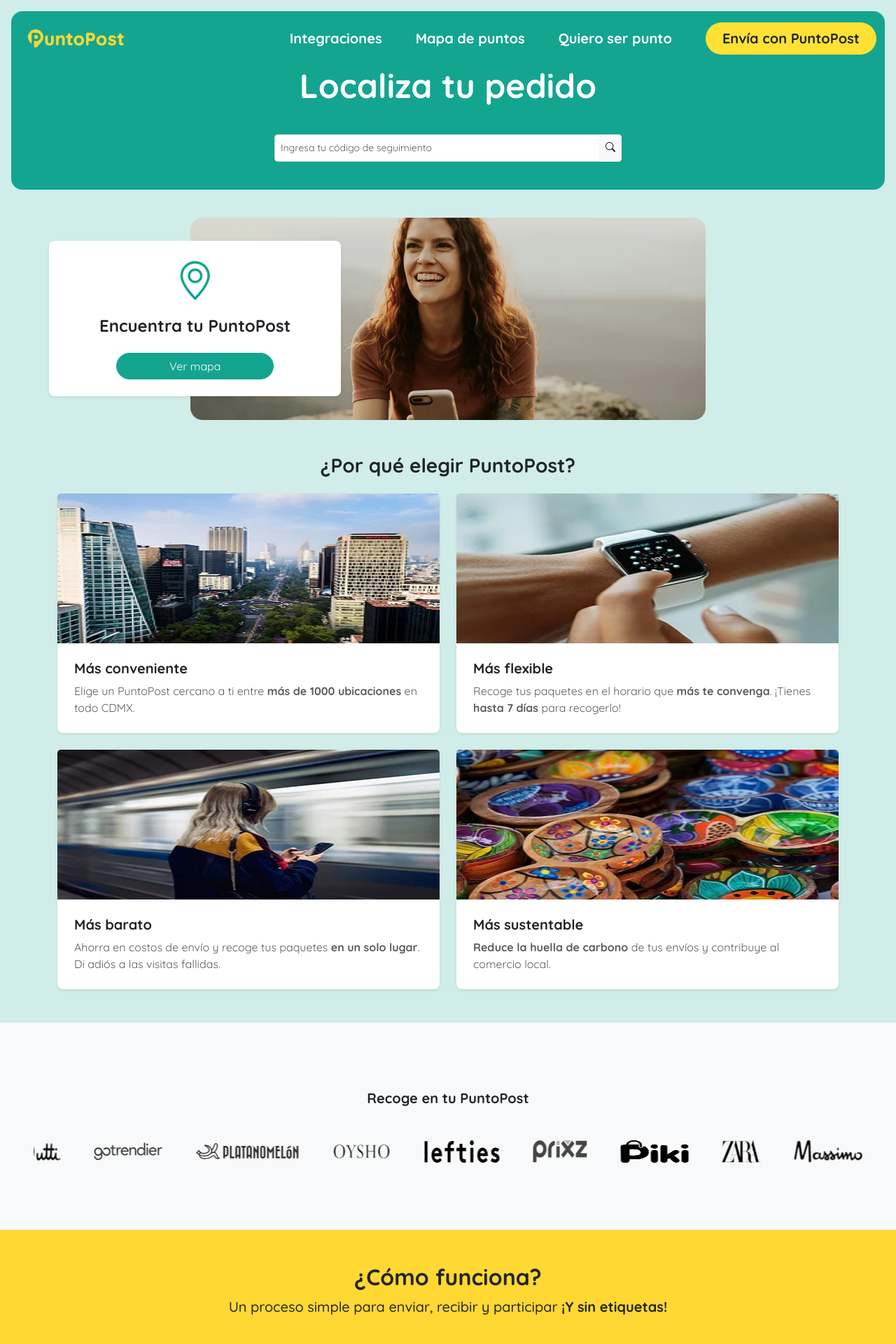
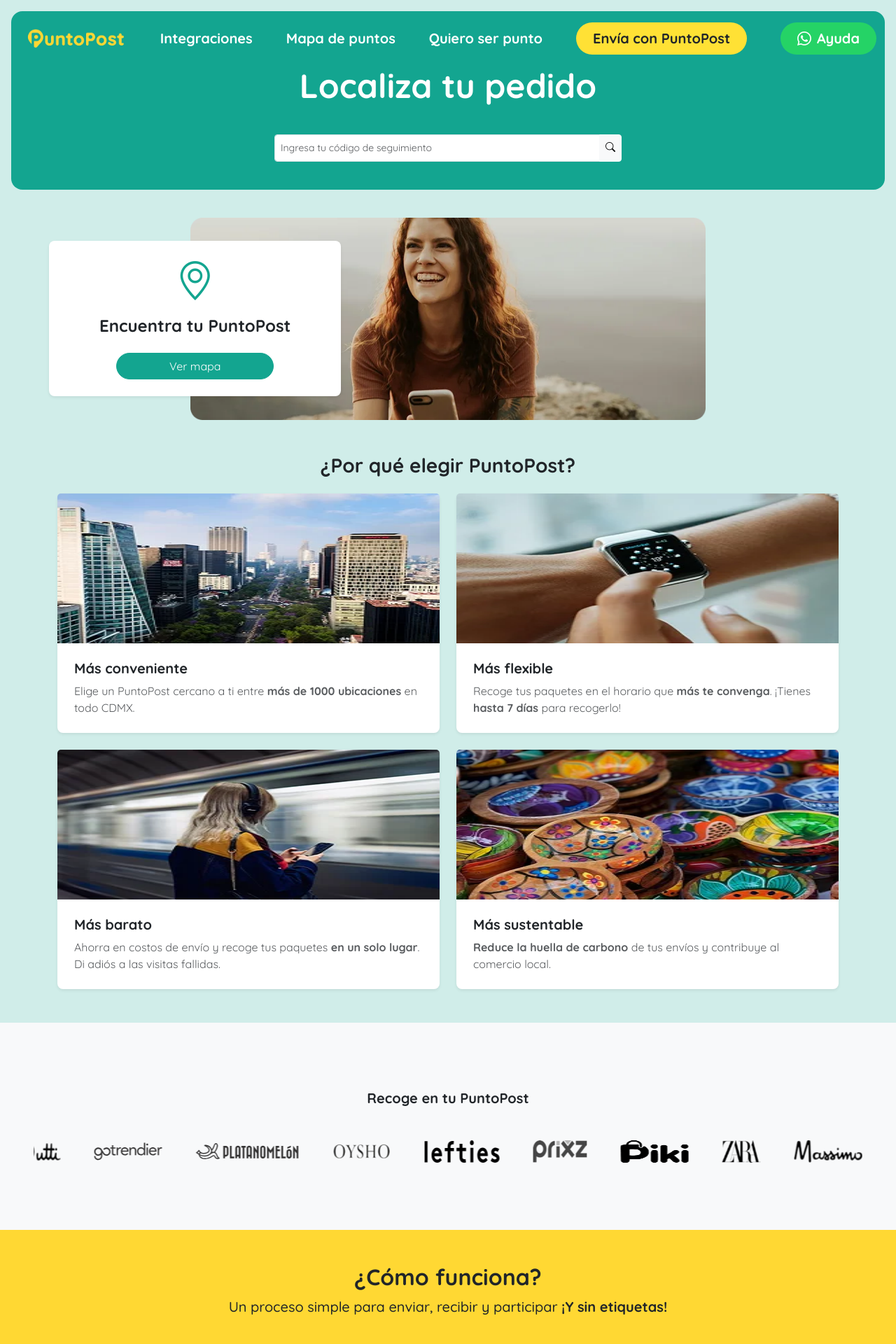
Before and after one commit to puntopost/web, a Jekyll site: the page built from index.html, in a window 1280 px wide. Shown: the top 1920 px of the page at 70% size. Built offline with Jekyll 4.4.1, drawn with Linux system fonts in a browser that asks for light colours.

Commit message:
feat: add whatsapp help button to public header
Agent-Logs-Url: https://github.com/puntopost/web/sessions/487da4f7-a8ba-47f7-9bfc-eced56400d0d

Co-authored-by: jordilolapay <97684604+jordilolapay@users.noreply.github.com>

```diff
--- a/_includes/nav.html
+++ b/_includes/nav.html
@@ -1,7 +1,8 @@
+{% assign whatsapp_url = "https://wa.me/1234567890?text=Hola%2C%20tengo%20un%20problema%20con%20la%20APP%20de%20gu%C3%ADas" %}
 <nav class="navbar navbar-dark{{ include.extra_class }}">
     <div class="{{ include.container_class | default: 'container-fluid' }}">
         <a class="navbar-brand{{ include.brand_class }}" href="/">
-            <img src="/assets/img/logo-puntopost-amarillo.webp" alt="PuntoPost Logo" style="height: 52px;">
+            <img src="/assets/img/logo-puntopost-amarillo.webp" alt="PuntoPost Logo" class="puntopost-navbar-logo" style="height: 52px;">
         </a>
 
         <div class="d-none d-lg-flex gap-5 align-items-center">
@@ -9,11 +10,22 @@
             <a href="/map" class="nav-link text-white fw-bold fs-5">Mapa de puntos</a>
             <a href="/atrae" class="nav-link text-white fw-bold fs-5">Quiero ser punto</a>
             <a href="/envia" class="btn btn-yellow rounded-pill fw-bold fs-5 px-4 py-2 text-dark border-0">Envía con PuntoPost</a>
+            <a href="{{ whatsapp_url }}" target="_blank" rel="noopener noreferrer" aria-label="Abrir WhatsApp de atención al cliente" class="btn btn-whatsapp-help rounded-pill fw-bold fs-5 px-4 py-2 border-0 d-inline-flex align-items-center gap-2">
+                <i class="bi bi-whatsapp" aria-hidden="true"></i>
+                <span>Ayuda</span>
+            </a>
         </div>
 
-        <button class="navbar-toggler d-lg-none" type="button" data-bs-toggle="offcanvas" data-bs-target="#offcanvasNavbar" aria-controls="offcanvasNavbar" aria-label="Abrir menú">
-            <span class="navbar-toggler-icon"></span>
-        </button>
+        <div class="d-flex d-lg-none align-items-center gap-2 ms-auto">
+            <a href="{{ whatsapp_url }}" target="_blank" rel="noopener noreferrer" aria-label="Abrir WhatsApp de atención al cliente" class="btn btn-whatsapp-help btn-whatsapp-help-mobile rounded-pill fw-bold border-0 d-inline-flex align-items-center gap-2">
+                <i class="bi bi-whatsapp" aria-hidden="true"></i>
+                <span>Ayuda</span>
+            </a>
+
+            <button class="navbar-toggler" type="button" data-bs-toggle="offcanvas" data-bs-target="#offcanvasNavbar" aria-controls="offcanvasNavbar" aria-label="Abrir menú">
+                <span class="navbar-toggler-icon"></span>
+            </button>
+        </div>
 
         <div class="offcanvas offcanvas-end" tabindex="-1" id="offcanvasNavbar" aria-labelledby="offcanvasNavbarLabel">
             <div class="offcanvas-header">
--- a/assets/css/puntopost.css
+++ b/assets/css/puntopost.css
@@ -17,6 +17,34 @@ footer {
 
 .btn-yellow {
     background-color: #FFE135;
+}
+
+.puntopost-navbar-logo {
+    height: 52px;
+}
+
+.btn-whatsapp-help {
+    background-color: #25D366;
+    color: #fff;
+    white-space: nowrap;
+}
+
+.btn-whatsapp-help:hover,
+.btn-whatsapp-help:focus,
+.btn-whatsapp-help:active {
+    background-color: #20bd5a !important;
+    color: #fff !important;
+}
+
+.btn-whatsapp-help .bi {
+    font-size: 1.25rem;
+    line-height: 1;
+}
+
+.btn-whatsapp-help-mobile {
+    padding: 0.75rem 1.5rem;
+    font-size: 1.25rem;
+    line-height: 1.2;
 }
 
 .step-number {
@@ -67,6 +95,21 @@ footer {
     }
 }
 
+@media (max-width: 575.98px) {
+    .puntopost-navbar-logo {
+        height: 40px;
+    }
+
+    .btn-whatsapp-help-mobile {
+        padding: 0.625rem 1rem;
+        font-size: 1rem;
+    }
+
+    .btn-whatsapp-help-mobile .bi {
+        font-size: 1.1rem;
+    }
+}
+
 @media (prefers-reduced-motion: reduce) {
     .reveal {
         opacity: 1;
```
